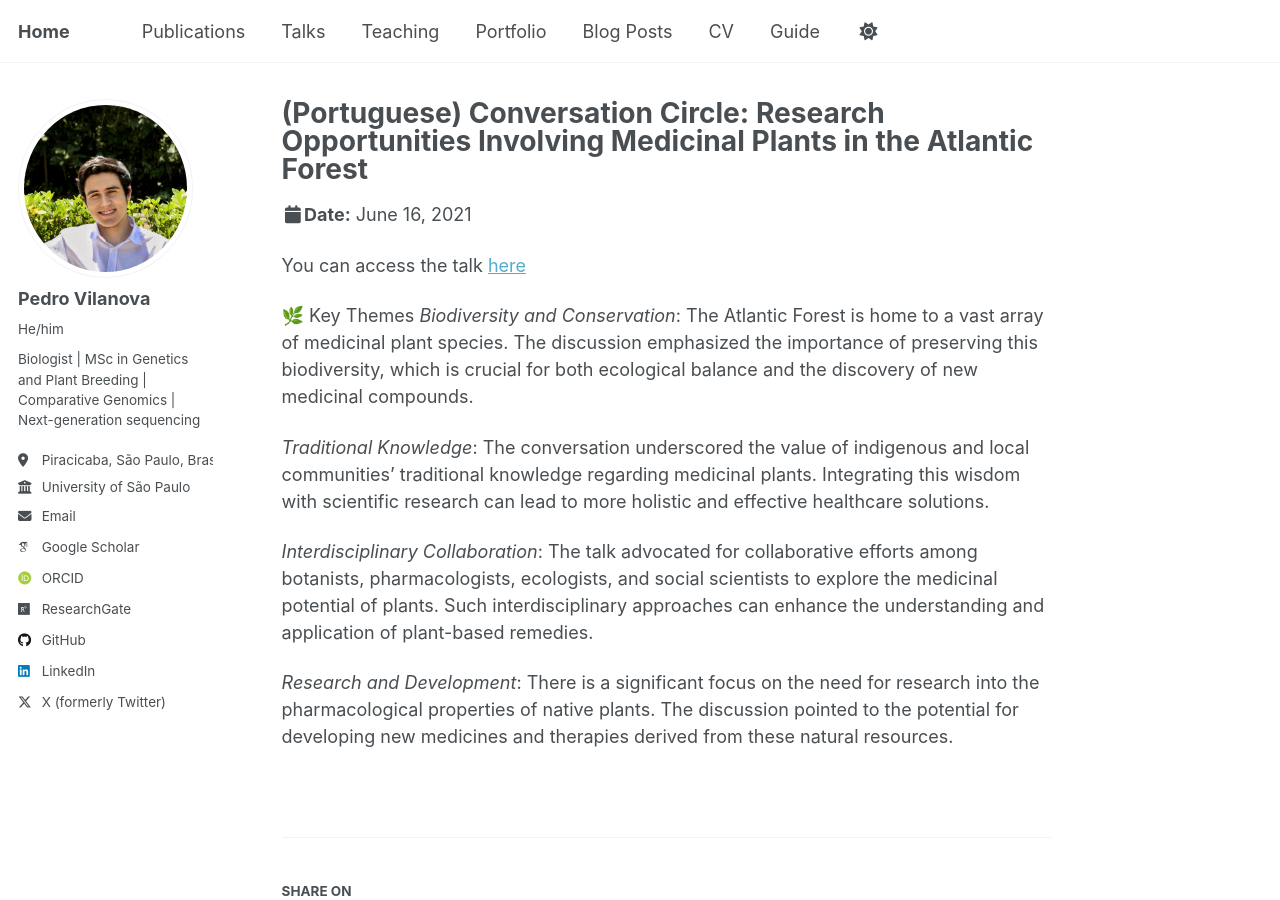
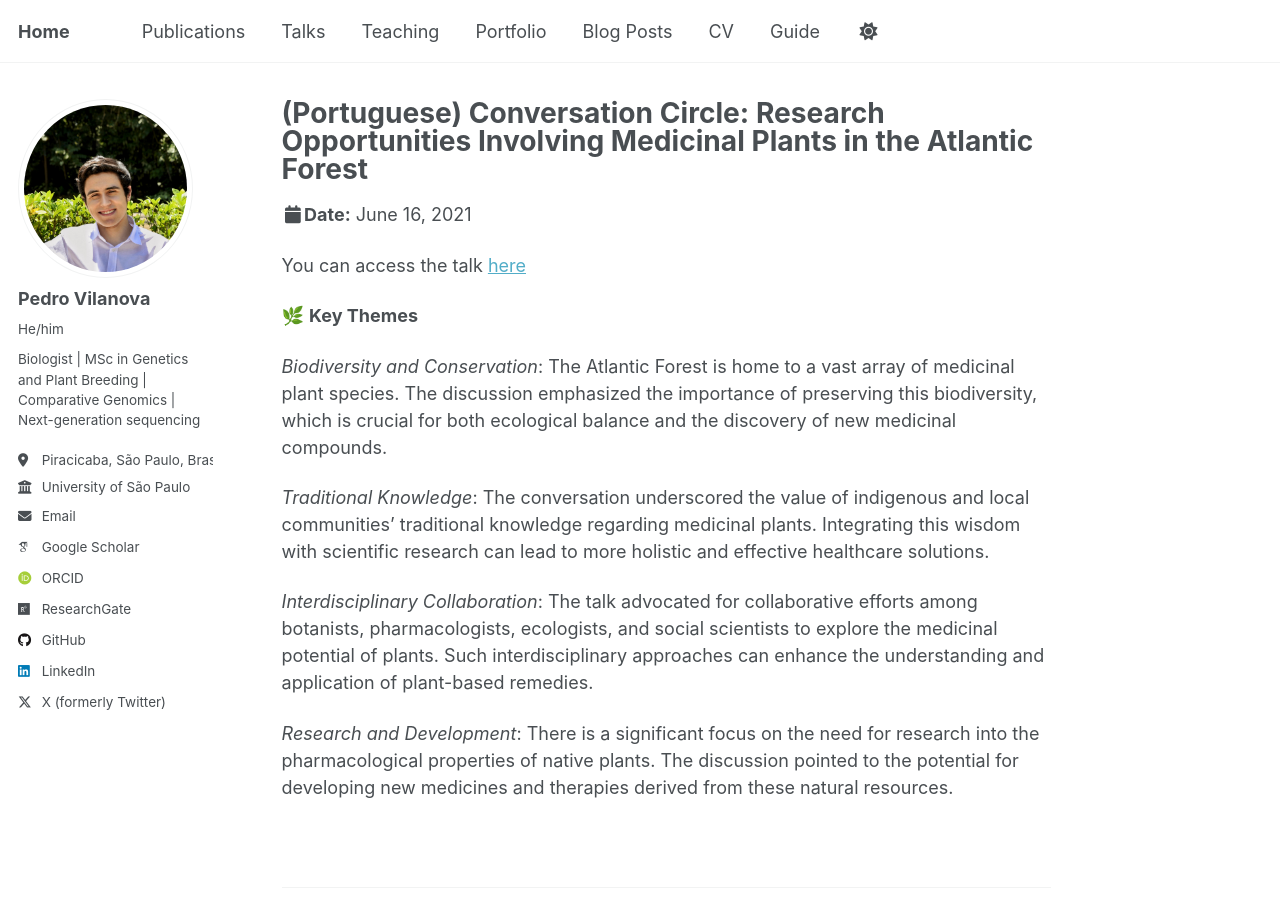
Before and after one commit to pedrofvilanova/pedrofvilanova.github.io, a Jekyll site: the page built from _talks/medicinal_plants.md, in a window 1280 px wide and 900 px high. Built offline with Jekyll 4.4.1, drawn with Linux system fonts in a browser that asks for light colours; some web fonts are replaced.

Commit message:
Update medicinal_plants.md

```diff
--- a/_talks/medicinal_plants.md
+++ b/_talks/medicinal_plants.md
@@ -10,7 +10,8 @@ location: "Piracicaba, São Paulo, Brazil"
 
 You can access the talk [here](https://www.youtube.com/watch?v=Ozj0fWVxQ5M)
 
-🌿 Key Themes
+🌿 **Key Themes**
+
 *Biodiversity and Conservation*: The Atlantic Forest is home to a vast array of medicinal plant species. The discussion emphasized the importance of preserving this biodiversity, which is crucial for both ecological balance and the discovery of new medicinal compounds.
 
 *Traditional Knowledge*: The conversation underscored the value of indigenous and local communities' traditional knowledge regarding medicinal plants. Integrating this wisdom with scientific research can lead to more holistic and effective healthcare solutions.
```
